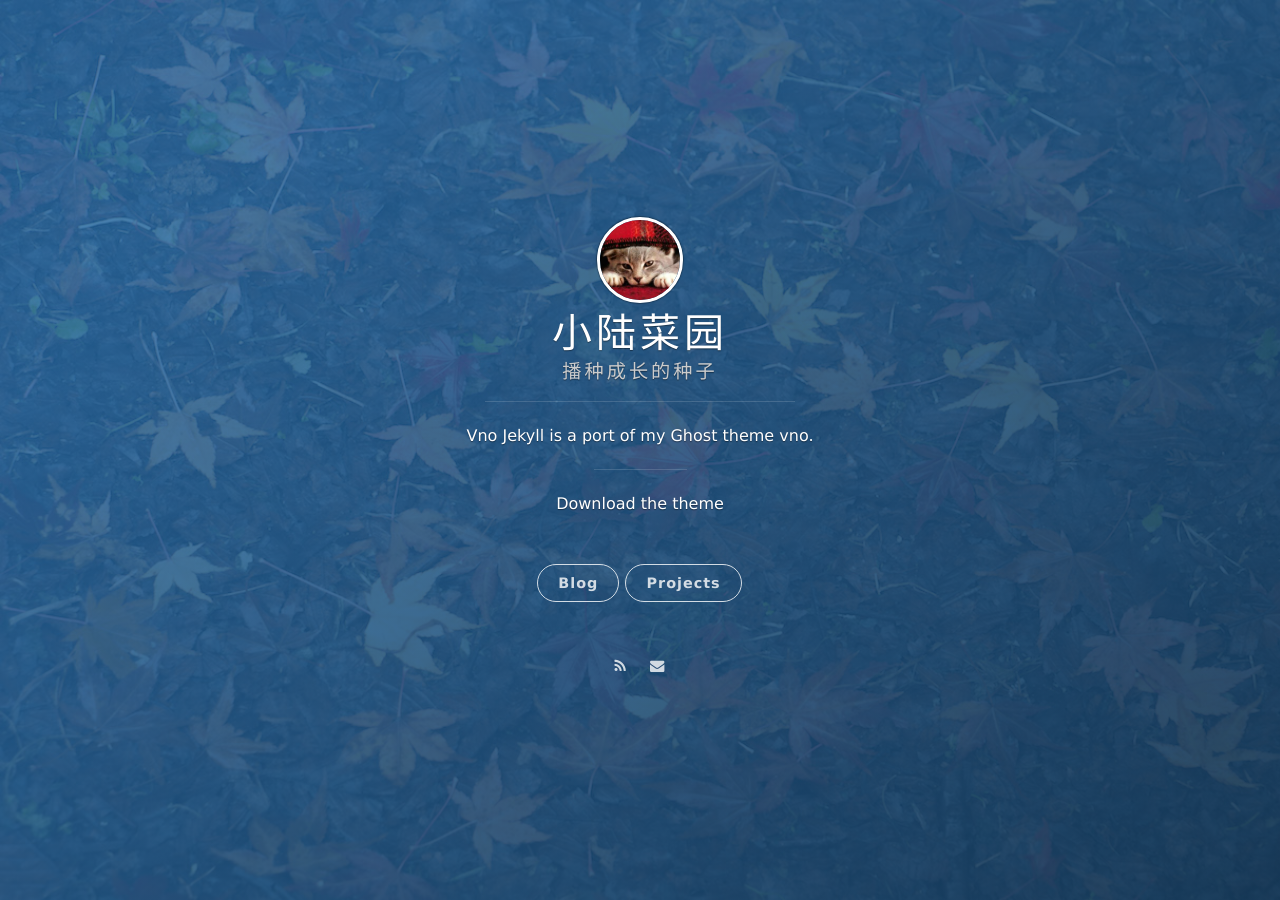
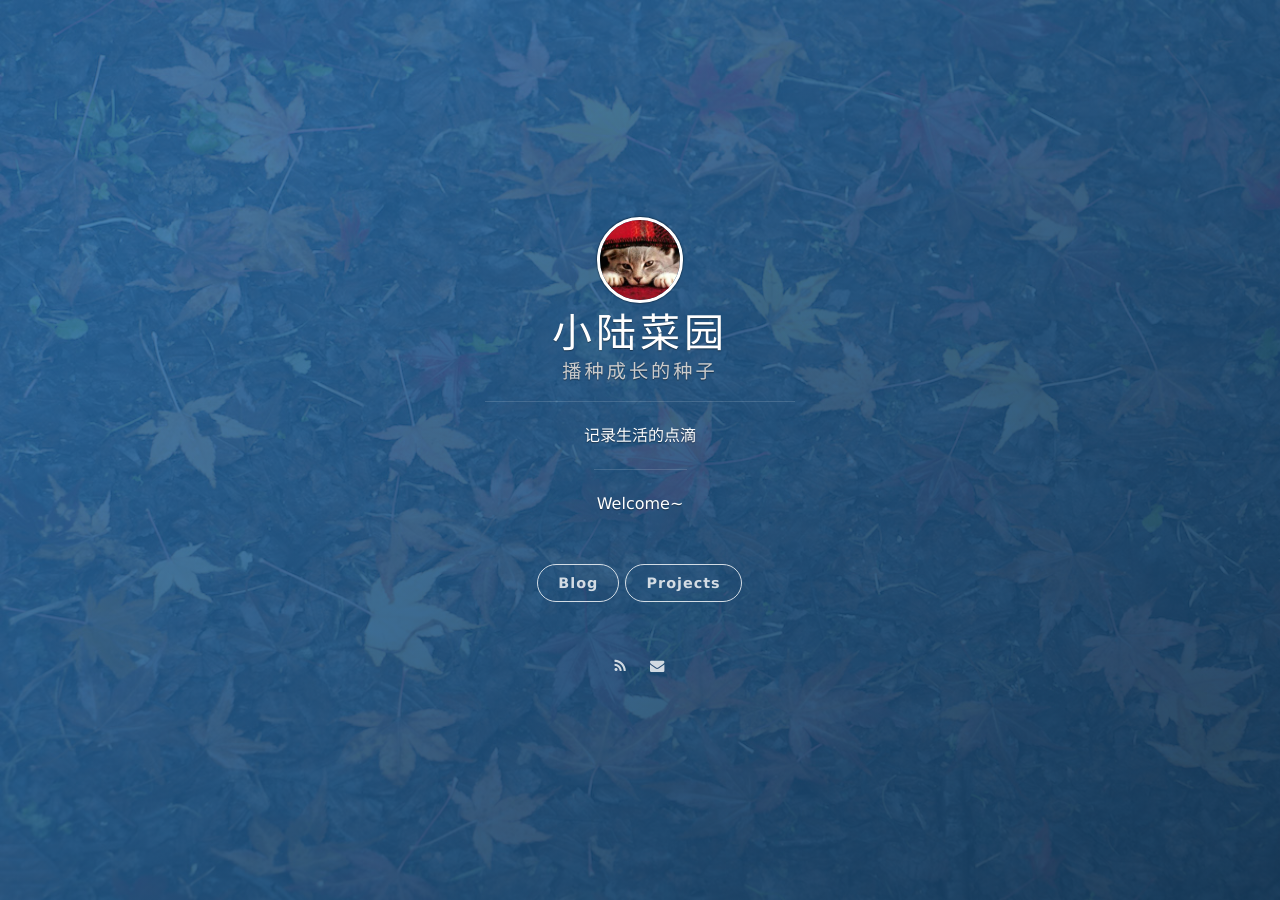
Before and after one commit to TomasBan/ThomasBan.github.io, a Jekyll site: the page built from index.html, in a window 1280 px wide. Built offline with Jekyll 4.4.1, drawn with Linux system fonts in a browser that asks for light colours; nearby versions of some CDN libraries; the list of posts is cut into pages by our own code.

Commit message:
更新配置

```diff
--- a/_config.yml
+++ b/_config.yml
@@ -1,11 +1,11 @@
 # Basic
 title: 小陆菜园
 subtitle: 播种成长的种子
-welcome_message: <a href="https://github.com/onevcat/vno-jekyll" target="_blank">Download the theme</a>
-description: Vno Jekyll is a port of my Ghost theme vno.
-creator: <a href="http://onev.cat">@onevcat</a>
+welcome_message: <a href="#" target="_blank">Welcome~</a>
+description: 记录生活的点滴
+creator: <a href="#">@陆彬</a>
 
-url: "http://vno.onevcat.com"
+url: "#"
 
 permalink: /:year/:month/:title/
 
@@ -22,7 +22,7 @@
 
 # Navigation buttons in the front page.
 nav:
-    - {title: Projects, description: My Projects, url: 'http://project.onevcat.com'}
+    - {title: Projects, description: My Projects, url: '#'}
     # - {title: Another Button, description: A button, url: 'http://example.com'}
 
 # Pagination
--- a/_includes/footer.html
+++ b/_includes/footer.html
@@ -1,7 +1,7 @@
 <section class="footer">
     <footer>
     	<span class="footer__copyright">本站点采用<a href="http://creativecommons.org/licenses/by-nc-sa/4.0/">知识共享 署名-非商业性使用-相同方式共享 4.0 国际 许可协议</a></span>
-        <span class="footer__copyright">由 <a href="https://jekyllrb.com">Jekyll</a> 于 {{ site.time | date: "%F" }} 生成，感谢 <a href="https://www.digitalocean.com/?refcode=30ed2d146762">Digital Ocean</a> 为本站提供稳定的 VPS 服务</span>
-        <span class="footer__copyright">本站{% if site.creator %}由 {{site.creator}} 创建，{% endif %}采用 <a href="https://github.com/onevcat/vno-jekyll">Vno - Jekyll</a> 作为主题，您可以在 GitHub 找到<a href="https://github.com/onevcat/OneV-s-Den">本站源码</a> - &copy; {{site.time | date: "%Y"}}</span>
+        <!--<span class="footer__copyright">由 <a href="https://jekyllrb.com">Jekyll</a> 于 {{ site.time | date: "%F" }} 生成，感谢 <a href="https://www.digitalocean.com/?refcode=30ed2d146762">Digital Ocean</a> 为本站提供稳定的 VPS 服务</span>-->
+        <span class="footer__copyright">本站{% if site.creator %}由 {{site.creator}} 创建，{% endif %}采用 <a href="https://github.com/onevcat/vno-jekyll">Vno - Jekyll</a> 作为主题，您可以在 GitHub 找到<a href="https://github.com/onevcat/OneV-s-Den">本站主题</a> - &copy; {{site.time | date: "%Y"}}</span>
     </footer>
 </section>
```
